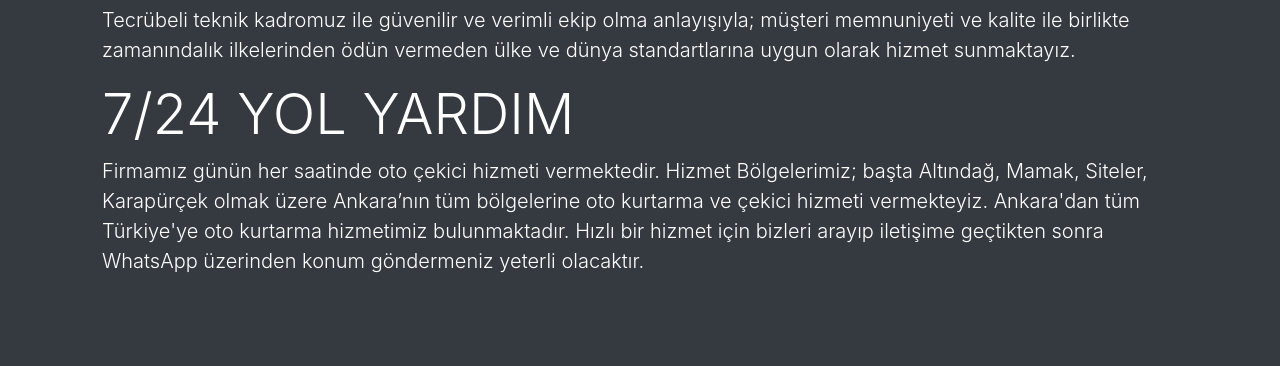
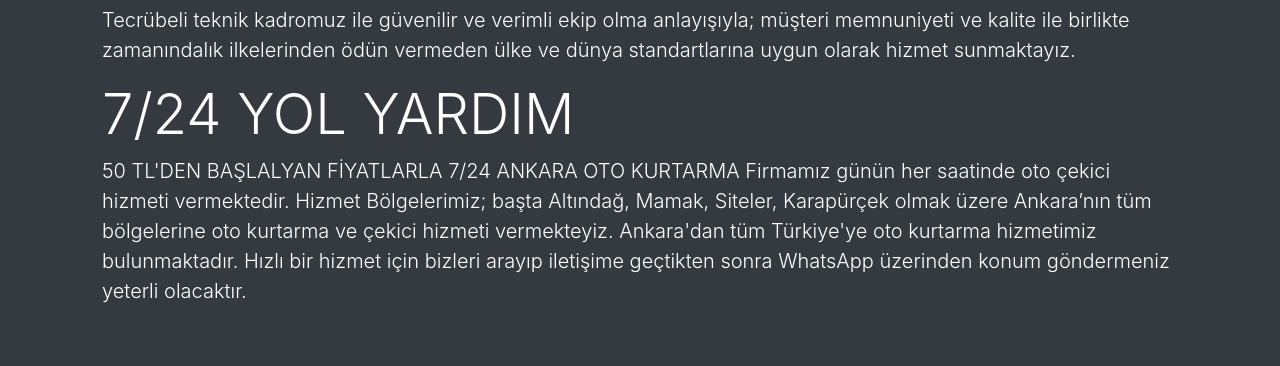
Before and after one commit to kadirmertgul/akminotokurtarma, a plain HTML site: page index.html in a window 1280 px wide. Shown: the part 1187-1553 px from the top of the page. Drawn offline with nearby package versions, Linux system fonts and the light colour scheme.

Commit message:
Update index.html

```diff
--- a/index.html
+++ b/index.html
@@ -65,7 +65,7 @@
                   Tecrübeli teknik kadromuz ile güvenilir ve verimli ekip olma anlayışıyla; müşteri memnuniyeti ve kalite ile birlikte zamanındalık ilkelerinden ödün vermeden ülke ve dünya standartlarına uygun olarak hizmet sunmaktayız.
                 </p>
                  <h1 class="display-4 "> 7/24 YOL YARDIM</h1>
-                  <p class="lead">  Firmamız günün her saatinde oto çekici hizmeti vermektedir. Hizmet Bölgelerimiz; başta Altındağ, Mamak, Siteler, Karapürçek olmak üzere Ankara’nın tüm bölgelerine oto kurtarma ve çekici hizmeti vermekteyiz. Ankara'dan tüm Türkiye'ye oto kurtarma hizmetimiz bulunmaktadır.
+                  <p class="lead"> 50 TL'DEN BAŞLALYAN FİYATLARLA 7/24 ANKARA OTO KURTARMA Firmamız günün her saatinde oto çekici hizmeti vermektedir. Hizmet Bölgelerimiz; başta Altındağ, Mamak, Siteler, Karapürçek olmak üzere Ankara’nın tüm bölgelerine oto kurtarma ve çekici hizmeti vermekteyiz. Ankara'dan tüm Türkiye'ye oto kurtarma hizmetimiz bulunmaktadır.
                     Hızlı bir hizmet için bizleri arayıp iletişime geçtikten sonra WhatsApp üzerinden konum göndermeniz yeterli olacaktır.
                 </div>
               <div>
```
